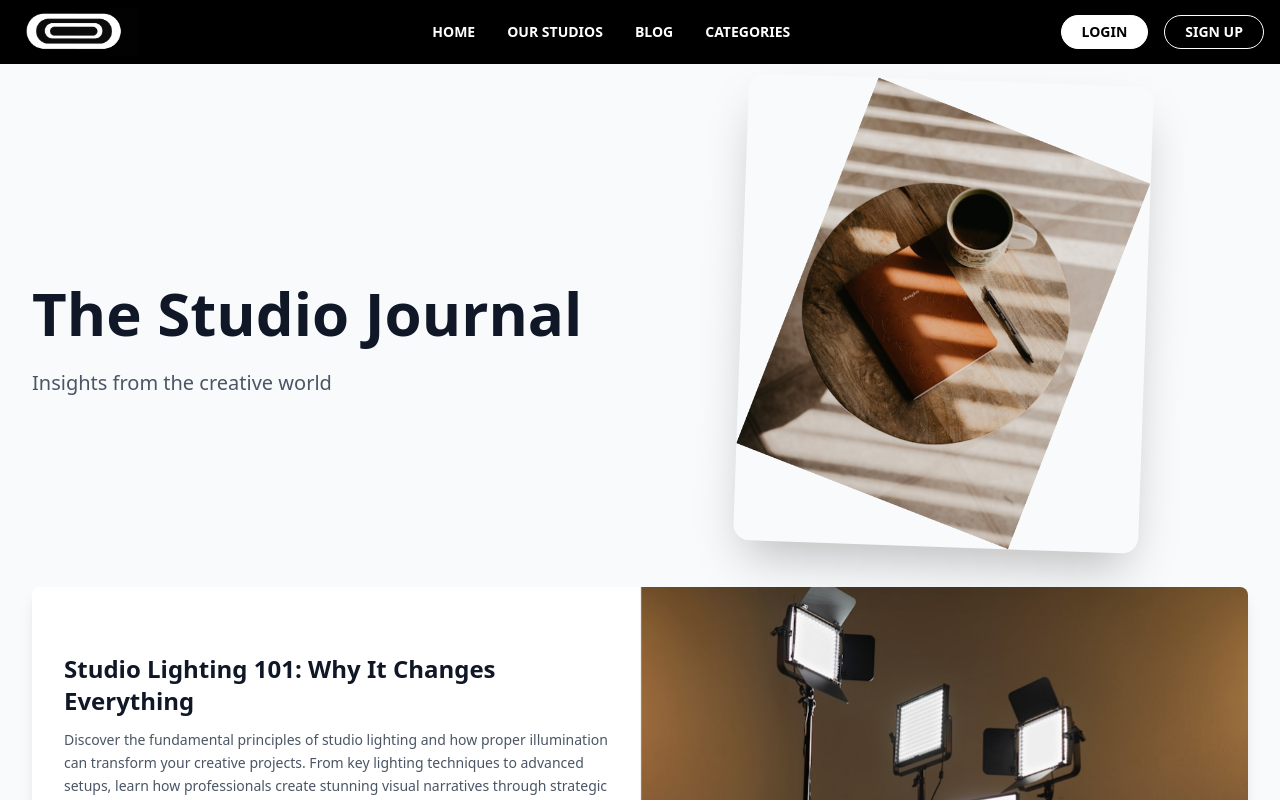
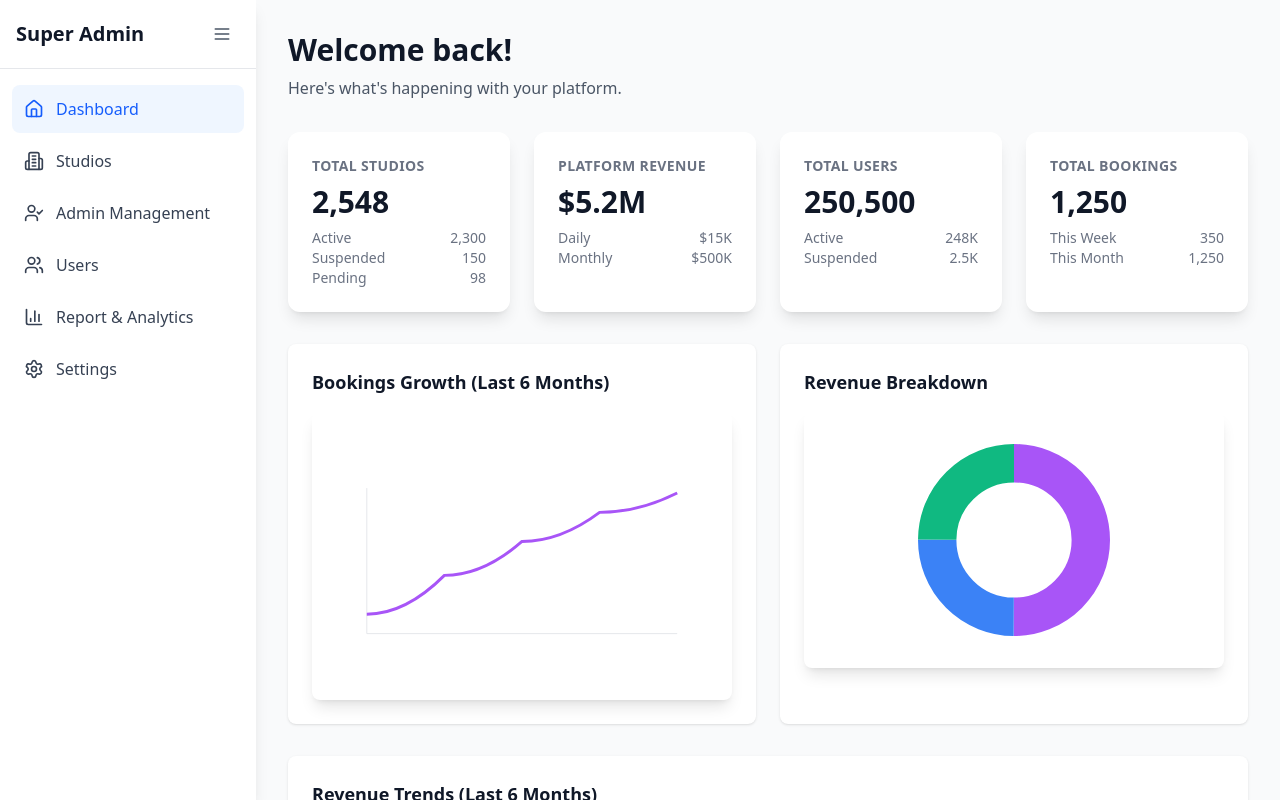
Before and after one commit to Leulaaa/studio_management_system, a React (Vite) app: page / in a window 1280 px wide. Shown: the top 800 px of the page. Built offline with nearby package versions, Linux system fonts and the light colour scheme.

Commit message:
Simplify SuperAdmin Dashboard layout and update Charts components

```diff
--- a/src/App.jsx
+++ b/src/App.jsx
@@ -1,9 +1,11 @@
 import BlogPage from './pages/BlogPage';
+import SuperAdminHomepage from './pages/superAdminHomePage.jsx';
 
 
 function App() {
   return (
-    <BlogPage />
+    // <BlogPage />
+    <SuperAdminHomepage/>
   );
 }
 
--- a/src/pages/superAdminHomePage.jsx.jsx
+++ b/src/pages/superAdminHomePage.jsx.jsx
@@ -1,4 +1,4 @@
-import React, { useState, useEffect } from 'react';
+import React, { useState } from 'react';
 import {
   Menu,
   Home,
@@ -20,18 +20,18 @@ const Sidebar = ({ isCollapsed, setIsCollapsed }) => {
   ];
 
   return (
-    <div className={`bg-white dark:bg-gray-950 h-screen shadow-lg transition-all duration-300 ${isCollapsed ? 'w-16' : 'w-64'}`}>
-      <div className="flex items-center justify-between p-4 border-b border-gray-200 dark:border-gray-800">
+    <div className={`bg-white h-screen shadow-lg transition-all duration-300 ${isCollapsed ? 'w-16' : 'w-64'}`}>
+      <div className="flex items-center justify-between p-4 border-b border-gray-200">
         {!isCollapsed && (
-          <h1 className="text-xl font-bold bg-gradient-to-r from-purple-600 to-blue-600 bg-clip-text text-transparent">
+          <h1 className="text-xl font-bold text-gray-900">
             Super Admin
           </h1>
         )}
         <button
           onClick={() => setIsCollapsed(!isCollapsed)}
-          className="p-2 hover:bg-gray-100 dark:hover:bg-gray-800 rounded-lg transition-colors duration-200"
+          className="p-2 hover:bg-gray-100 rounded-lg transition-colors duration-200"
         >
-          <Menu size={20} className="text-gray-600 dark:text-gray-400" />
+          <Menu size={20} className="text-gray-600" />
         </button>
       </div>
       <nav className="mt-4 px-3">
@@ -42,15 +42,12 @@ const Sidebar = ({ isCollapsed, setIsCollapsed }) => {
               key={index}
               className={`mb-1 rounded-lg transition-all duration-200 cursor-pointer ${
                 item.active
-                  ? 'bg-blue-50 text-blue-600 dark:bg-gray-800 dark:text-blue-400'
-                  : 'text-gray-700 hover:bg-blue-50 hover:text-blue-600 dark:text-gray-300 dark:hover:bg-gray-800 dark:hover:text-blue-400'
+                  ? 'bg-blue-50 text-blue-600'
+                  : 'text-gray-700 hover:bg-blue-50 hover:text-blue-600'
               }`}
             >
               <div className={`flex items-center p-3 ${isCollapsed ? 'justify-center' : ''}`}>
-                <Icon
-                  size={20}
-                  className="transition-colors duration-200"
-                />
+                <Icon size={20} className="transition-colors duration-200" />
                 {!isCollapsed && (
                   <span className="ml-3 font-medium transition-colors duration-200">
                     {item.label}
@@ -67,11 +64,11 @@ const Sidebar = ({ isCollapsed, setIsCollapsed }) => {
 
 const StatsCard = ({ title, value, details }) => {
   return (
-    <div className="bg-white dark:bg-gray-800 rounded-xl shadow-lg p-6">
-      <h3 className="text-gray-500 dark:text-gray-400 text-sm font-semibold uppercase tracking-wide">{title}</h3>
-      <p className="text-3xl font-bold text-gray-900 dark:text-white mt-2 mb-2">{value}</p>
+    <div className="bg-white rounded-xl shadow-lg p-6">
+      <h3 className="text-gray-500 text-sm font-semibold uppercase tracking-wide">{title}</h3>
+      <p className="text-3xl font-bold text-gray-900 mt-2 mb-2">{value}</p>
       {details.map((detail, index) => (
-        <div key={index} className="flex justify-between items-center text-gray-500 dark:text-gray-400 text-sm">
+        <div key={index} className="flex justify-between items-center text-gray-500 text-sm">
           <span>{detail.label}</span>
           <span>{detail.value}</span>
         </div>
@@ -80,7 +77,7 @@ const StatsCard = ({ title, value, details }) => {
   );
 };
 
-const Chart = ({ type, isDarkMode }) => {
+const Chart = ({ type }) => {
   const linePoints = [
     { x: 40, y: 160, label: 'Jan' },
     { x: 120, y: 120, label: 'Feb' },
@@ -98,207 +95,59 @@ const Chart = ({ type, isDarkMode }) => {
     { x: 325, y: 40, height: 140, label: 'Jun' },
   ];
 
-  const [lineLength, setLineLength] = useState(0);
-  const textColor = isDarkMode ? '#A0A0A0' : '#808080';
-
-  useEffect(() => {
-    const path = document.querySelector('.animated-line');
-    if (path) {
-      setLineLength(path.getTotalLength());
-      setTimeout(() => setLineLength(0), 100);
-    }
-  }, [type]);
-
   const renderLineChart = () => {
     const pathData = linePoints.map((point, index) => {
-      if (index === 0) {
-        return `M ${point.x} ${point.y}`;
-      } else {
-        const prevPoint = linePoints[index - 1];
-        return `Q ${(prevPoint.x + point.x) / 2} ${prevPoint.y}, ${point.x} ${point.y}`;
-      }
+      if (index === 0) return `M ${point.x} ${point.y}`;
+      const prev = linePoints[index - 1];
+      return `Q ${(prev.x + point.x) / 2} ${prev.y}, ${point.x} ${point.y}`;
     }).join(' ');
+
     const areaPathData = `${pathData} L ${linePoints[linePoints.length - 1].x} 180 L ${linePoints[0].x} 180 Z`;
 
     return (
-      <div className="relative p-4 bg-white dark:bg-gray-800 rounded-lg shadow-lg">
+      <div className="relative p-4 bg-white rounded-lg shadow-lg">
         <svg className="w-full h-64" viewBox="0 0 400 200">
-          <defs>
-            <linearGradient id="lineGradient" x1="0%" y1="0%" x2="0%" y2="100%">
-              <stop offset="0%" stopColor="#A855F7" stopOpacity="0.4" />
-              <stop offset="50%" stopColor="#C084FC" stopOpacity="0.2" />
-              <stop offset="100%" stopColor="#FFFFFF" stopOpacity="0.1" />
-            </linearGradient>
-            <filter id="glow">
-              <feGaussianBlur stdDeviation="3" result="coloredBlur" />
-              <feMerge>
-                <feMergeNode in="coloredBlur" />
-                <feMergeNode in="SourceGraphic" />
-              </feMerge>
-            </filter>
-          </defs>
-          <line x1="40" y1="180" x2="360" y2="180" stroke="#E5E7EB" strokeWidth="1" className="dark:stroke-gray-600" />
-          <line x1="40" y1="30" x2="40" y2="180" stroke="#E5E7EB" strokeWidth="1" className="dark:stroke-gray-600" />
-          <text x="30" y="185" className="text-xs" textAnchor="end" fill={textColor}>0</text>
-          <text x="30" y="145" className="text-xs" textAnchor="end" fill={textColor}>50</text>
-          <text x="30" y="105" className="text-xs" textAnchor="end" fill={textColor}>100</text>
-          <text x="30" y="65" className="text-xs" textAnchor="end" fill={textColor}>150</text>
-          <text x="30" y="25" className="text-xs" textAnchor="end" fill={textColor}>200</text>
-          {linePoints.map((point, index) => (
-            <text key={index} x={point.x} y="195" className="text-xs" textAnchor="middle" fill={textColor}>{point.label}</text>
-          ))}
-          <path
-            d={areaPathData}
-            fill="url(#lineGradient)"
-          />
-          <path
-            className="animated-line"
-            d={pathData}
-            stroke="#A855F7"
-            strokeWidth="3"
-            fill="none"
-            filter="url(#glow)"
-            strokeDasharray={lineLength}
-            strokeDashoffset={lineLength}
-            style={{ transition: 'stroke-dashoffset 2s ease-out' }}
-          />
-          {linePoints.map((point, index) => (
-            <circle key={index} cx={point.x} cy={point.y} r="5" fill="#FFFFFF" stroke="#A855F7" strokeWidth="2" />
-          ))}
+          <line x1="40" y1="180" x2="360" y2="180" stroke="#E5E7EB" strokeWidth="1" />
+          <line x1="40" y1="30" x2="40" y2="180" stroke="#E5E7EB" strokeWidth="1" />
+          <path d={areaPathData} fill="url(#lineGradient)" />
+          <path d={pathData} stroke="#A855F7" strokeWidth="3" fill="none" />
         </svg>
       </div>
     );
   };
 
   const renderDonutChart = () => (
-    <div className="relative h-64 flex items-center justify-center bg-white dark:bg-gray-800 rounded-lg shadow-lg">
+    <div className="relative h-64 flex items-center justify-center bg-white rounded-lg shadow-lg">
       <div className="w-48 h-48 relative">
         <svg className="w-full h-full transform -rotate-90" viewBox="0 0 100 100">
-          <circle
-            cx="50"
-            cy="50"
-            r="40"
-            fill="none"
-            stroke="#A855F7"
-            strokeWidth="20"
-            strokeDasharray="125.6 251.2"
-            strokeDashoffset="0"
-          />
-          <circle
-            cx="50"
-            cy="50"
-            r="40"
-            fill="none"
-            stroke="#3B82F6"
-            strokeWidth="20"
-            strokeDasharray="62.8 314"
-            strokeDashoffset="-125.6"
-          />
-          <circle
-            cx="50"
-            cy="50"
-            r="40"
-            fill="none"
-            stroke="#10B981"
-            strokeWidth="20"
-            strokeDasharray="62.8 314"
-            strokeDashoffset="-188.4"
-          />
+          <circle cx="50" cy="50" r="40" fill="none" stroke="#A855F7" strokeWidth="20" strokeDasharray="125.6 251.2" />
+          <circle cx="50" cy="50" r="40" fill="none" stroke="#3B82F6" strokeWidth="20" strokeDasharray="62.8 314" strokeDashoffset="-125.6" />
+          <circle cx="50" cy="50" r="40" fill="none" stroke="#10B981" strokeWidth="20" strokeDasharray="62.8 314" strokeDashoffset="-188.4" />
         </svg>
-      </div>
-      <div className="absolute bottom-4 left-0 right-0">
-        <div className="flex justify-center space-x-4 text-xs dark:text-gray-400">
-          <div className="flex items-center">
-            <div className="w-3 h-3 bg-purple-500 rounded-full mr-2"></div>
-            <span>Booking Fees</span>
-          </div>
-          <div className="flex items-center">
-            <div className="w-3 h-3 bg-blue-500 rounded-full mr-2"></div>
-            <span>Subscription Fees</span>
-          </div>
-          <div className="flex items-center">
-            <div className="w-3 h-3 bg-green-500 rounded-full mr-2"></div>
-            <span>Service Fees</span>
-          </div>
-        </div>
       </div>
     </div>
   );
 
   const renderBarChart = () => (
-    <div className="relative p-4 bg-white dark:bg-gray-800 rounded-lg shadow-lg">
+    <div className="relative p-4 bg-white rounded-lg shadow-lg">
       <svg className="w-full h-64" viewBox="0 0 400 200">
-        <defs>
-          <linearGradient id="barGradient1" x1="0%" y1="0%" x2="0%" y2="100%">
-            <stop offset="0%" stopColor="#3B82F6" />
-            <stop offset="100%" stopColor="#A855F7" />
-          </linearGradient>
-          <linearGradient id="barGradient2" x1="0%" y1="0%" x2="0%" y2="100%">
-            <stop offset="0%" stopColor="#3B82F6" />
-            <stop offset="100%" stopColor="#A855F7" />
-          </linearGradient>
-          <linearGradient id="barGradient3" x1="0%" y1="0%" x2="0%" y2="100%">
-            <stop offset="0%" stopColor="#3B82F6" />
-            <stop offset="100%" stopColor="#A855F7" />
-          </linearGradient>
-          <linearGradient id="barGradient4" x1="0%" y1="0%" x2="0%" y2="100%">
-            <stop offset="0%" stopColor="#3B82F6" />
-            <stop offset="100%" stopColor="#A855F7" />
-          </linearGradient>
-          <linearGradient id="barGradient5" x1="0%" y1="0%" x2="0%" y2="100%">
-            <stop offset="0%" stopColor="#3B82F6" />
-            <stop offset="100%" stopColor="#A855F7" />
-          </linearGradient>
-          <linearGradient id="barGradient6" x1="0%" y1="0%" x2="0%" y2="100%">
-            <stop offset="0%" stopColor="#3B82F6" />
-            <stop offset="100%" stopColor="#A855F7" />
-          </linearGradient>
-        </defs>
-        <line x1="40" y1="180" x2="360" y2="180" stroke="#E5E7EB" strokeWidth="1" className="dark:stroke-gray-600" />
-        <line x1="40" y1="30" x2="40" y2="180" stroke="#E5E7EB" strokeWidth="1" className="dark:stroke-gray-600" />
-        <text x="30" y="185" className="text-xs" textAnchor="end" fill={textColor}>0</text>
-        <text x="30" y="145" className="text-xs" textAnchor="end" fill={textColor}>50</text>
-        <text x="30" y="105" className="text-xs" textAnchor="end" fill={textColor}>100</text>
-        <text x="30" y="65" className="text-xs" textAnchor="end" fill={textColor}>150</text>
-        <text x="30" y="25" className="text-xs" textAnchor="end" fill={textColor}>200</text>
         {barPoints.map((point, index) => (
-          <text key={index} x={point.x + 35 / 2} y="195" className="text-xs" textAnchor="middle" fill={textColor}>{point.label}</text>
-        ))}
-        {barPoints.map((point, index) => (
-          <rect key={index} x={point.x} y={point.y} width="35" height={point.height} fill={`url(#barGradient${index + 1})`} rx="4" />
+          <rect key={index} x={point.x} y={point.y} width="35" height={point.height} fill="#3B82F6" rx="4" />
         ))}
       </svg>
     </div>
   );
 
-  switch (type) {
-    case 'line':
-      return renderLineChart();
-    case 'donut':
-      return renderDonutChart();
-    case 'bar':
-      return renderBarChart();
-    default:
-      return <div className="h-64 bg-gray-100 dark:bg-gray-800 rounded-lg shadow-inner"></div>;
+  switch(type) {
+    case 'line': return renderLineChart();
+    case 'donut': return renderDonutChart();
+    case 'bar': return renderBarChart();
+    default: return <div className="h-64 bg-gray-100 rounded-lg shadow-inner"></div>;
   }
 };
 
 const SuperAdminHomepage = () => {
-  const [isDarkMode, setIsDarkMode] = useState(() => {
-    const savedMode = localStorage.getItem('theme');
-    return savedMode === 'dark';
-  });
   const [isCollapsed, setIsCollapsed] = useState(false);
-
-  useEffect(() => {
-    if (isDarkMode) {
-      document.documentElement.classList.add('dark');
-      localStorage.setItem('theme', 'dark');
-    } else {
-      document.documentElement.classList.remove('dark');
-      localStorage.setItem('theme', 'light');
-    }
-  }, [isDarkMode]);
 
   const stats = [
     {
@@ -337,35 +186,13 @@ const SuperAdminHomepage = () => {
   ];
 
   return (
-    <div className="flex h-screen bg-gray-50 dark:bg-gray-950 text-gray-900 dark:text-gray-100">
+    <div className="flex h-screen bg-gray-50 text-gray-900">
       <Sidebar isCollapsed={isCollapsed} setIsCollapsed={setIsCollapsed} />
       <div className="flex-1 overflow-auto">
         <div className="relative p-8 min-h-screen">
-          <button
-            onClick={() => setIsDarkMode(!isDarkMode)}
-            className="absolute top-8 right-8 p-2 rounded-full bg-gray-200 dark:bg-gray-700 hover:bg-gray-300 dark:hover:bg-gray-600 transition-colors duration-300"
-          >
-            {isDarkMode ? (
-              <svg xmlns="http://www.w3.org/2000/svg" className="h-6 w-6 text-yellow-400 dark:text-yellow-500" viewBox="0 0 24 24" fill="none" stroke="currentColor" strokeWidth="2" strokeLinecap="round" strokeLinejoin="round">
-                <path d="M21 12.79A9 9 0 1 1 11.21 3 7 7 0 0 0 21 12.79z" />
-              </svg>
-            ) : (
-              <svg xmlns="http://www.w3.org/2000/svg" className="h-6 w-6 text-gray-600 dark:text-gray-400" viewBox="0 0 24 24" fill="none" stroke="currentColor" strokeWidth="2" strokeLinecap="round" strokeLinejoin="round">
-                <circle cx="12" cy="12" r="5" />
-                <line x1="12" y1="1" x2="12" y2="3" />
-                <line x1="12" y1="21" x2="12" y2="23" />
-                <line x1="4.22" y1="4.22" x2="5.64" y2="5.64" />
-                <line x1="18.36" y1="18.36" x2="19.78" y2="19.78" />
-                <line x1="1" y1="12" x2="3" y2="12" />
-                <line x1="21" y1="12" x2="23" y2="12" />
-                <line x1="4.22" y1="19.78" x2="5.64" y2="18.36" />
-                <line x1="18.36" y1="5.64" x2="19.78" y2="4.22" />
-              </svg>
-            )}
-          </button>
           <div className="mb-8">
             <h1 className="text-3xl font-bold mb-2">Welcome back!</h1>
-            <p className="text-gray-600 dark:text-gray-400">Here's what's happening with your platform.</p>
+            <p className="text-gray-600">Here's what's happening with your platform.</p>
           </div>
           <div className="grid grid-cols-1 md:grid-cols-2 lg:grid-cols-4 gap-6 mb-8">
             {stats.map((stat, index) => (
@@ -373,20 +200,20 @@ const SuperAdminHomepage = () => {
             ))}
           </div>
           <div className="grid grid-cols-1 lg:grid-cols-2 gap-6 mb-8">
-            <div className="bg-white dark:bg-gray-800 p-6 rounded-lg shadow-sm">
+            <div className="bg-white p-6 rounded-lg shadow-sm">
               <h3 className="text-lg font-semibold mb-4">Bookings Growth (Last 6 Months)</h3>
-              <Chart type="line" isDarkMode={isDarkMode} />
+              <Chart type="line" />
             </div>
-            <div className="bg-white dark:bg-gray-800 p-6 rounded-lg shadow-sm">
+            <div className="bg-white p-6 rounded-lg shadow-sm">
               <h3 className="text-lg font-semibold mb-4">Revenue Breakdown</h3>
-              <Chart type="donut" isDarkMode={isDarkMode} />
+              <Chart type="donut" />
             </div>
           </div>
-          <div className="bg-white dark:bg-gray-800 p-6 rounded-lg shadow-sm">
+          <div className="bg-white p-6 rounded-lg shadow-sm">
             <h3 className="text-lg font-semibold mb-4">Revenue Trends (Last 6 Months)</h3>
-              <Chart type="bar" isDarkMode={isDarkMode} />
-            </div>
+            <Chart type="bar" />
           </div>
+        </div>
       </div>
     </div>
   );
--- a/tailwind.config.js
+++ /dev/null
@@ -1,8 +0,0 @@
-/** @type {import('tailwindcss').Config} */
-export default {
-  darkMode: 'class',
-  theme: {
-    extend: {},
-  },
-  plugins: [],
-};
```
